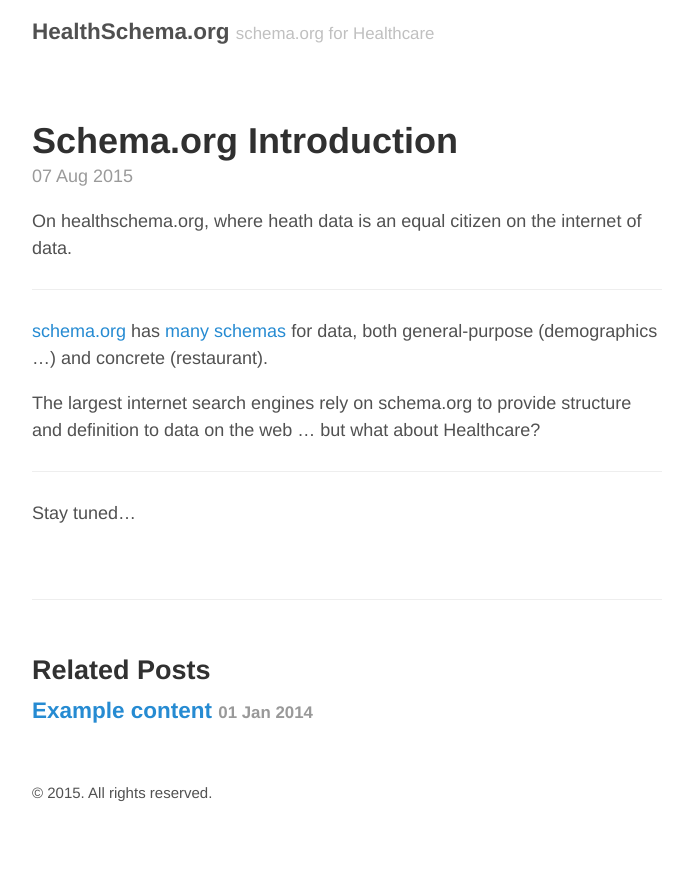
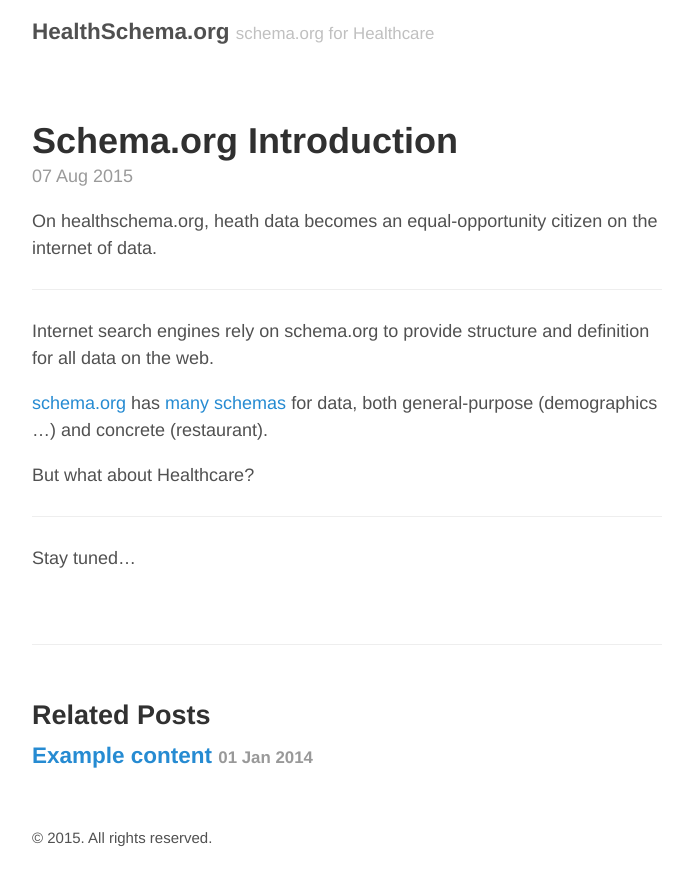
Before and after one commit to healthschema/healthschema.github.io, a Jekyll site: the page built from _posts/2015-08-07-hello-schema-org.md, in a window 1280 px wide. Shown: the top 885 px of the page, without its empty margins (293-986 px from the left). Built offline with Jekyll 4.4.1, drawn with Linux system fonts in a browser that asks for light colours.

Commit message:
intro update

```diff
--- a/_posts/2015-08-07-hello-schema-org.md
+++ b/_posts/2015-08-07-hello-schema-org.md
@@ -3,13 +3,15 @@
 title: Schema.org Introduction
 ---
 
-On healthschema.org, where heath data is an equal citizen on the internet of data.
+On healthschema.org, heath data becomes an equal-opportunity citizen on the internet of data.
 
 -----
 
+Internet search engines rely on schema.org to provide structure and definition for all data on the web.
+
 [schema.org](http://schema.org/) has [many schemas](http://schema.org/docs/schemas.html) for data, both general-purpose (demographics ...) and concrete (restaurant).
 
-The largest internet search engines rely on schema.org to provide structure and definition to data on the web ... but what about Healthcare?
+But what about Healthcare?
 
 -----
 
```
